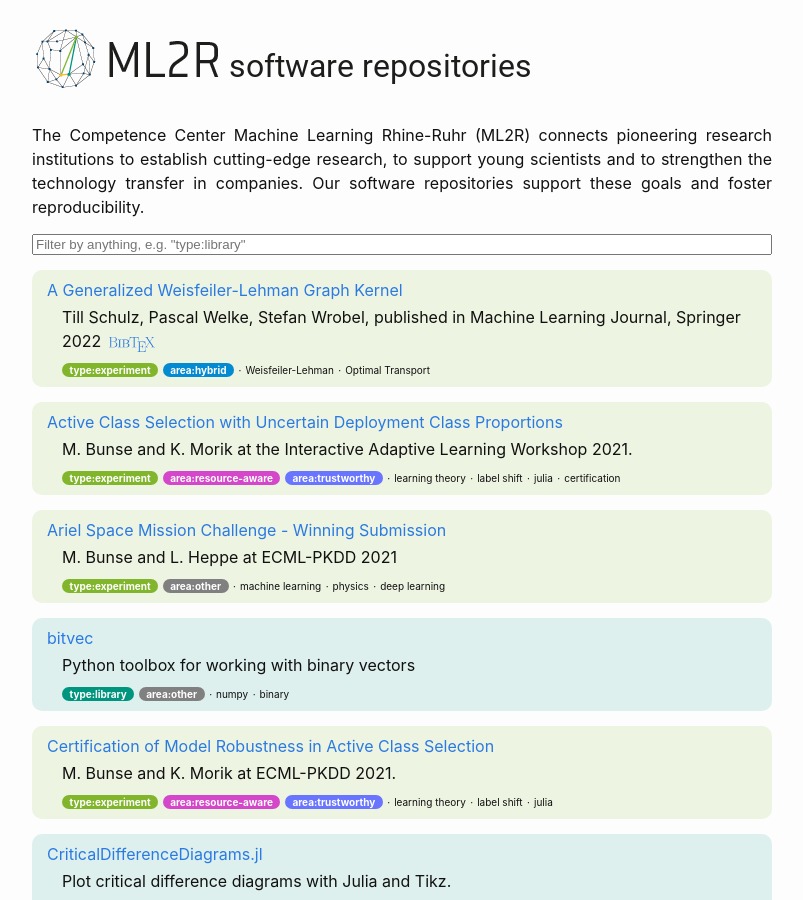
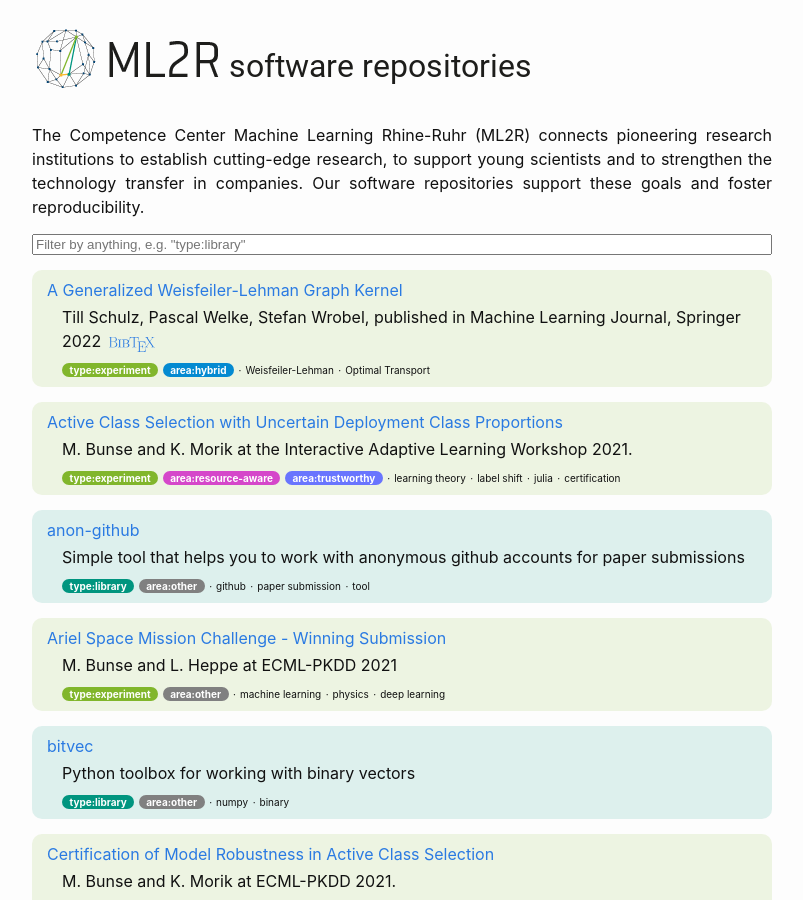
Before and after one commit to ML2R-center/ML2R-center.github.io, a Jekyll site: the page built from index.md, in a window 1280 px wide and 900 px high. Shown: the whole window, without its empty margins (238-1041 px from the left). Built offline with Jekyll 4.4.1, drawn with Linux system fonts in a browser that asks for light colours; our own code applies the rules of GitHub Pages for plain Markdown files.

Commit message:
Update software.yml

```diff
--- a/_data/software.yml
+++ b/_data/software.yml
@@ -20,6 +20,13 @@
 # q        | area:quantum
 # o        | area:other
 #
+
+- name: anon-github
+  type: l
+  url: https://github.com/MatthiasJakobs/anon-github
+  description: Simple tool that helps you to work with anonymous github accounts for paper submissions
+  areas: [ "o"]
+  keywords: [ "github", "paper submission", "tool" ]
 
 - name: Graph Filtration Kernels
   type: e
```
